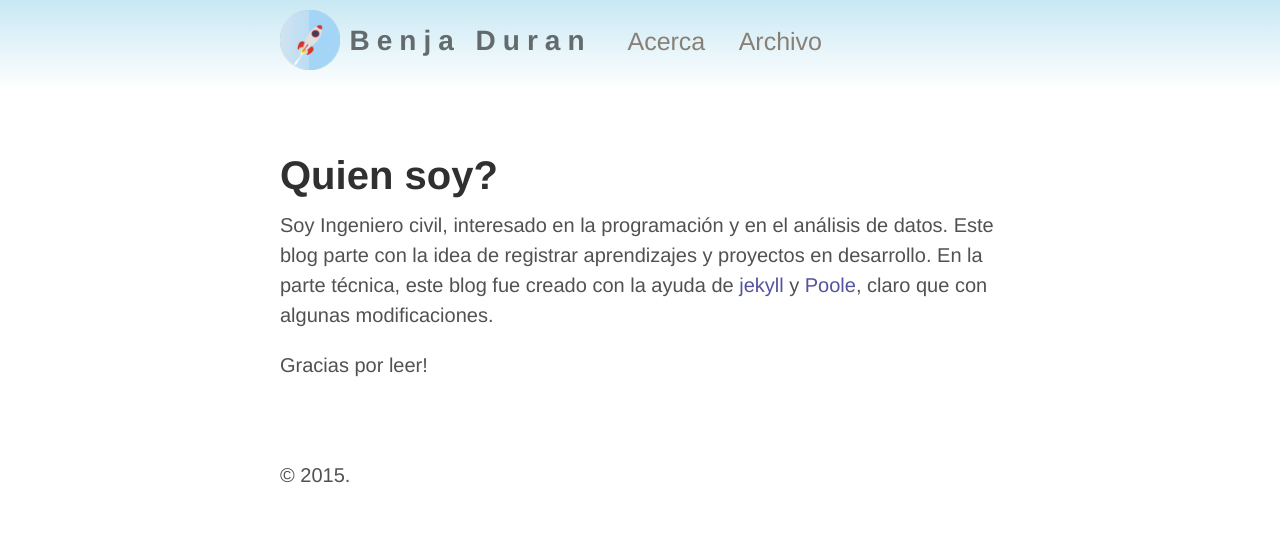
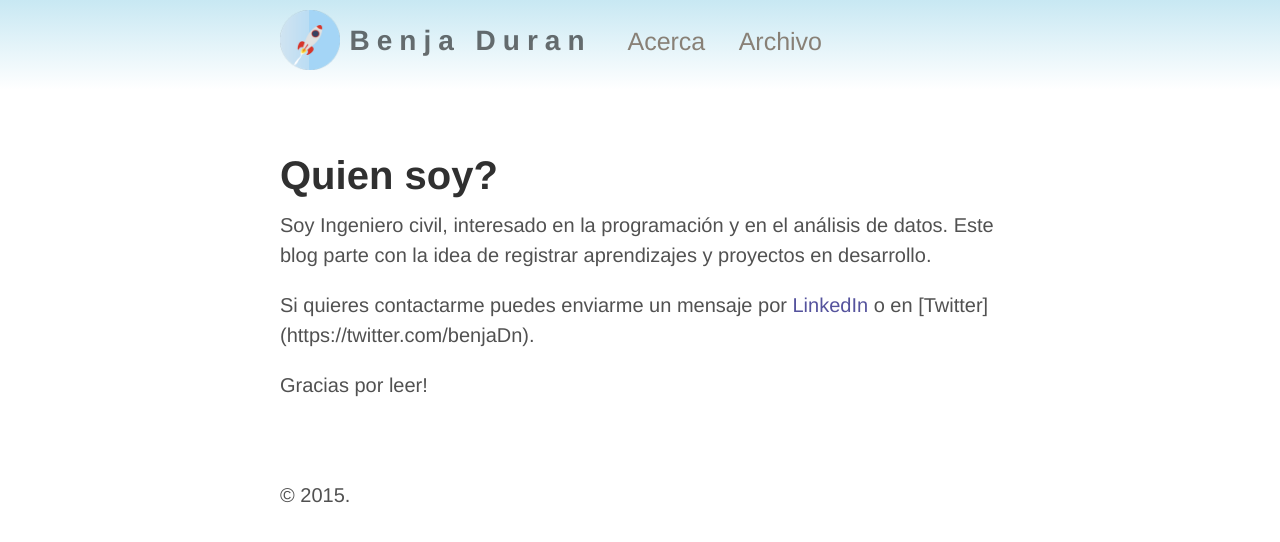
Before and after one commit to benjad/benjad.github.io, a Jekyll site: the page built from about.md, in a window 1280 px wide. Shown: the top 542 px of the page. Built offline with Jekyll 4.4.1, drawn with Linux system fonts in a browser that asks for light colours; Markdown is read by kramdown in place of the engine named in the settings.

Commit message:
change about

```diff
--- a/about.md
+++ b/about.md
@@ -5,6 +5,7 @@
 
 Soy Ingeniero civil, interesado en  la programación y en el análisis de datos.
 Este blog parte con la idea de registrar aprendizajes y proyectos en desarrollo.
-En la parte técnica, este blog fue creado con la ayuda de [jekyll](http://jekyllrb.com) y [Poole](https://github.com/poole), claro que con algunas modificaciones.
+
+Si quieres contactarme puedes enviarme un mensaje por [LinkedIn](https://cl.linkedin.com/pub/benjamín-durán-pérez/5a/807/ba5)  o en [Twitter] (https://twitter.com/benjaDn).
 
 Gracias por leer!
```
